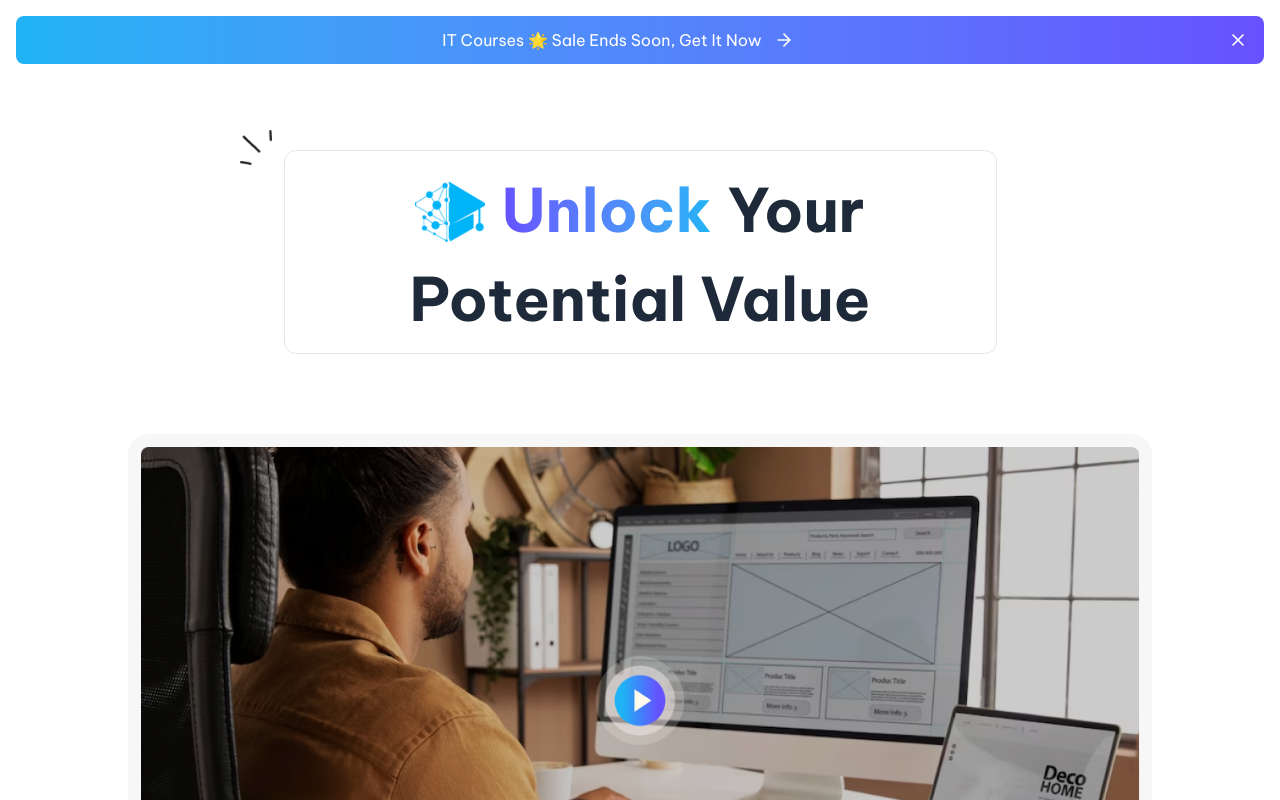
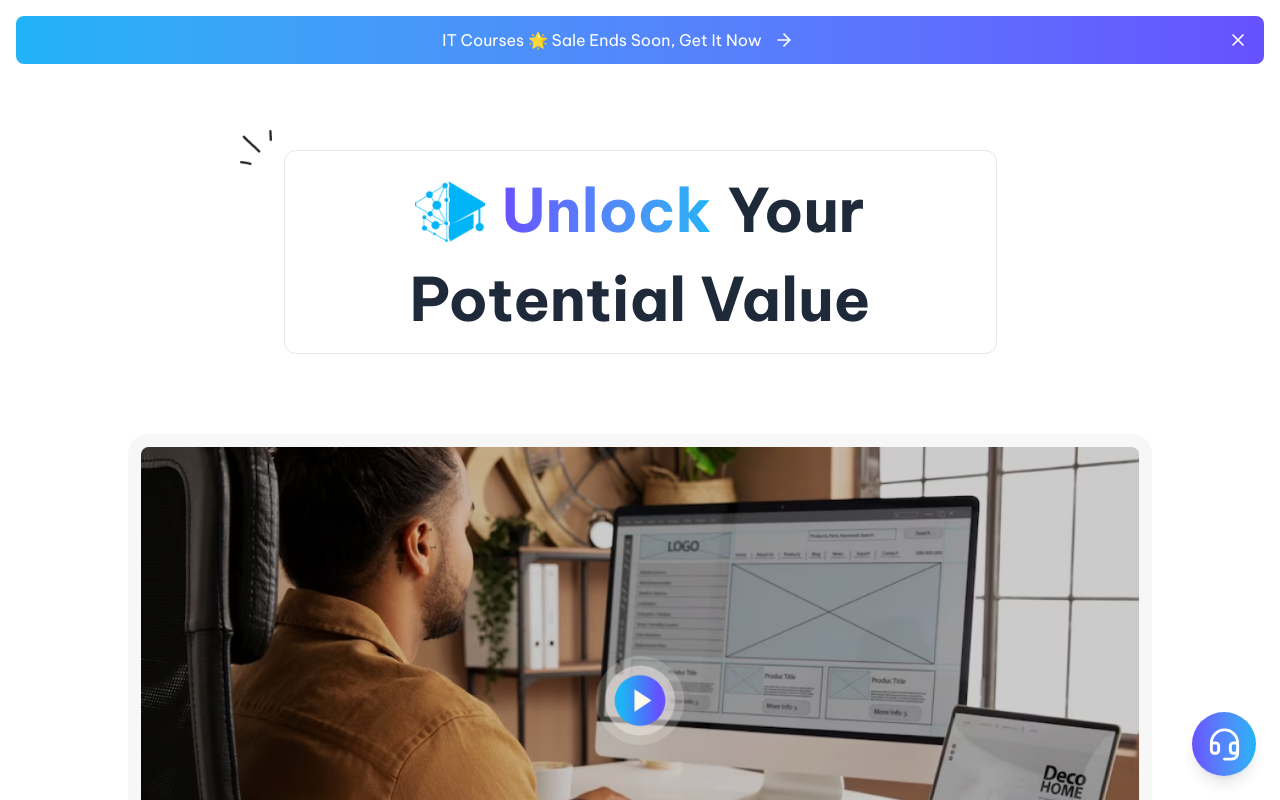
Before and after one commit to M-Tech-organization/algo_school_frontend, a React (Vite) app: page / in a window 1280 px wide. Shown: the top 800 px of the page. Built offline with nearby package versions, Linux system fonts and the light colour scheme.

Commit message:
add floating menu

```diff
--- a/src/components/discount/index.jsx
+++ b/src/components/discount/index.jsx
@@ -11,7 +11,7 @@ const Discount = () => {
 
   // Chegirma tugash sanasi (5 kun)
   const discountEndDate = new Date();
-  discountEndDate.setDate(discountEndDate.getDate() + 5);
+  discountEndDate.setDate(discountEndDate.getDate() + 2);
 
   useEffect(() => {
     const interval = setInterval(() => {
--- a/src/components/explain/index.jsx
+++ b/src/components/explain/index.jsx
@@ -178,10 +178,10 @@ const Explain = () => {
                 behavior: "smooth",
               });
             }}
-            className="relative cursor-pointer my-8 w-full max-w-[320px] xs:max-w-[400px] sm:max-w-[500px] h-[50px] xs:h-[70px] sm:h-[100px] rounded-[12px] text-white font-bold text-[14px] xs:text-[20px] sm:text-[38px] overflow-hidden transition-all duration-300 hover:text-[#262626]"
+            className="relative cursor-pointer my-8 w-full max-w-[320px] xs:max-w-[400px] sm:max-w-[500px] h-[50px] xs:h-[70px] sm:h-[100px] rounded-[12px] font-bold text-[14px] xs:text-[20px] sm:text-[38px] overflow-hidden transition-all duration-300"
           >
             <span className="absolute inset-0 rounded-[12px] bg-gradient-to-r from-[#1FB3F5] to-[#6651FF] p-[2px]">
-              <span className="w-full h-full bg-transparent rounded-[10px] flex items-center justify-center transition-all duration-300 hover:bg-white">
+              <span className="w-full h-full bg-transparent rounded-[10px] flex items-center justify-center transition-all duration-300 hover:bg-white text-white hover:text-[#262626]">
                 Register Now
               </span>
             </span>
--- /dev/null
+++ b/src/components/floating/index.jsx
@@ -0,0 +1,89 @@
+import { useState } from "react";
+import {
+  FaTelegramPlane,
+  FaInstagram,
+  FaFacebookF,
+  FaPhoneAlt,
+} from "react-icons/fa";
+import { IoMdChatboxes } from "react-icons/io";
+import { Headset, X } from "lucide-react";
+
+const FloatingMenu = () => {
+  const [open, setOpen] = useState(false);
+
+  return (
+    <div className="fixed bottom-6 right-6 flex flex-col items-end gap-3 z-50">
+      <div className="flex flex-col items-center z-50">
+        {/* Social / Chat Icons */}
+        <div className="flex flex-col items-center gap-3 mb-4">
+          {["telegram", "facebook", "instagram", "phone", "chat"].map(
+            (item, index) => {
+              const hrefs = {
+                telegram: "https://t.me/yourtelegram",
+                facebook: "https://facebook.com/yourfacebook",
+                instagram: "https://instagram.com/yourinstagram",
+                phone: "tel:+998901234567",
+                chat: "https://t.me/yourtelegramchat",
+              };
+              const colors = {
+                telegram: "bg-blue-500 hover:bg-blue-600",
+                facebook: "bg-blue-700 hover:bg-blue-800",
+                instagram: "bg-pink-500 hover:bg-pink-600",
+                phone: "bg-green-500 hover:bg-green-600",
+                chat: "bg-gradient-to-r from-[#1FB3F5] to-[#6651FF] hover:opacity-90",
+              };
+              const Icons = {
+                telegram: FaTelegramPlane,
+                facebook: FaFacebookF,
+                instagram: FaInstagram,
+                phone: FaPhoneAlt,
+                chat: IoMdChatboxes,
+              };
+              const Icon = Icons[item];
+
+              return (
+                <a
+                  key={item}
+                  href={hrefs[item]}
+                  target={item === "phone" ? "_self" : "_blank"}
+                  rel="noopener noreferrer"
+                  className={`w-12 h-12 flex items-center justify-center rounded-full text-white shadow-lg transition-all duration-500
+          ${colors[item]}
+          ${open ? "opacity-100 translate-y-0" : "opacity-0 translate-y-4"}
+        `}
+                  style={{ transitionDelay: `${index * 100}ms` }} // ikkalik effekt
+                >
+                  <Icon size={22} />
+                </a>
+              );
+            }
+          )}
+        </div>
+
+        {/* Main Floating Button */}
+        <div className="relative w-[64px] h-[64px]">
+          {/* Tolqin animatsiyasi (faqat open === false bo'lsa) */}
+          {!open && (
+            <span className="absolute inset-0 rounded-full bg-gradient-to-r from-[#6651FF] to-[#1FB3F5] opacity-30 animate-ping"></span>
+          )}
+
+          <button
+            aria-label="FloatingBtn"
+            onClick={() => setOpen(!open)}
+            className={`relative w-[64px] h-[64px] flex items-center justify-center rounded-full shadow-lg transition-transform duration-300
+              ${
+                open
+                  ? "bg-[#F0F0F0]"
+                  : "bg-gradient-to-r from-[#6651FF] to-[#1FB3F5] text-white"
+              }
+            `}
+          >
+            {open ? <X size={35} /> : <Headset size={35} />}
+          </button>
+        </div>
+      </div>
+    </div>
+  );
+};
+
+export default FloatingMenu;
--- a/src/components/guarantee/index.jsx
+++ b/src/components/guarantee/index.jsx
@@ -7,7 +7,7 @@ const Guarantee = () => {
         src={quality}
         alt="Image"
         className="w-full max-w-[160px] xs:max-w-[200px] sm:max-w-[250px] md:max-w-[300px] lg:max-w-[378px] h-auto mx-auto"/>
-      <h3 className="uppercase text-[#262626] text-[20px] sm:text-5xl md:text-[54px] lg:text-[54px] font-semibold">
+      <h3 className="uppercase leading-tight sm:leading-snug md:leading-[1.2] lg:leading-[1.3] text-[#262626] text-[20px] sm:text-5xl md:text-[54px] lg:text-[54px] font-semibold">
         <span className="bg-gradient-to-r from-[#6651FF] to-[#1FB3F5] bg-clip-text text-transparent">
           “Ko'zlarimga ishonmayman”
         </span>{" "}
--- a/src/components/navbar/index.jsx
+++ b/src/components/navbar/index.jsx
@@ -137,7 +137,7 @@ const Navbar = () => {
                   behavior: "smooth",
                 });
               }}
-              className="relative w-full sm:w-auto min-w-[280px] sm:min-w-[400px] h-16 sm:h-24 rounded-xl text-white font-bold text-xl sm:text-3xl overflow-hidden transition-all duration-300 hover:text-gray-800 group"
+              className="cursor-pointer relative w-full sm:w-auto min-w-[280px] sm:min-w-[400px] h-16 sm:h-24 rounded-xl text-white font-bold text-xl sm:text-3xl overflow-hidden transition-all duration-300 hover:text-gray-800 group"
             >
               <span className="absolute inset-0 rounded-xl bg-gradient-to-r from-[#1FB3F5] to-[#6651FF] p-0.5">
                 <span className="w-full h-full bg-transparent rounded-[10px] flex items-center justify-center transition-all duration-300 group-hover:bg-white">
--- a/src/pages/home/index.jsx
+++ b/src/pages/home/index.jsx
@@ -11,6 +11,7 @@ import Gallery from "../../components/gallery";
 import Discount from "../../components/discount";
 import Course from "../../components/course";
 import Explain from "../../components/explain";
+import FloatingMenu from "../../components/floating";
 
 const Home = () => {
   return (
@@ -18,16 +19,17 @@ const Home = () => {
       <Navbar />
       <Hero />
       <Result />
-      <Instruction/>
-      <Information/>
-      <Data/>
-      <Gallery/>
-      <Explain/>
-      <Course/>
-      <Discount/>
+      <Instruction />
+      <Information />
+      <Data />
+      <Gallery />
+      <Explain />
+      <Course />
+      <Discount />
       <Guarantee />
       <Faq />
       <Footer />
+      <FloatingMenu />
     </div>
   );
 };
--- a/src/pages/register/index.jsx
+++ b/src/pages/register/index.jsx
@@ -1,11 +1,13 @@
 import RegisterTop from "../../components/registration-parts/register-top";
 import RegisterBottom from "../../components/registration-parts/register-bottom";
+import FloatingMenu from "../../components/floating";
 
 const Registration = () => {
   return (
     <>
       <RegisterTop />
       <RegisterBottom />
+      <FloatingMenu />
     </>
   );
 };
```
Also changed, not shown: src/components/course/index.jsx (+8 -18 lines), src/index.css (line endings or trailing spaces).
